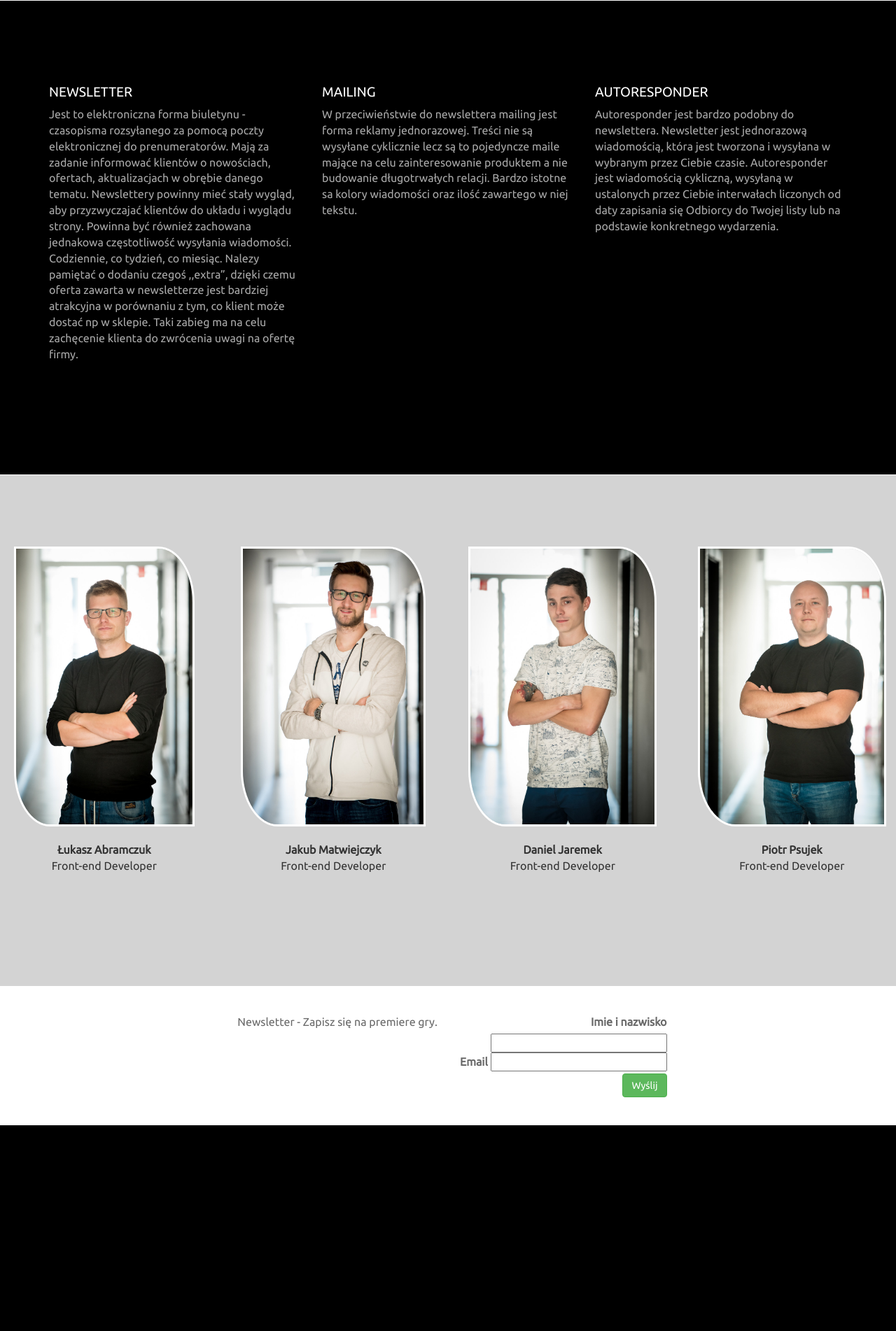
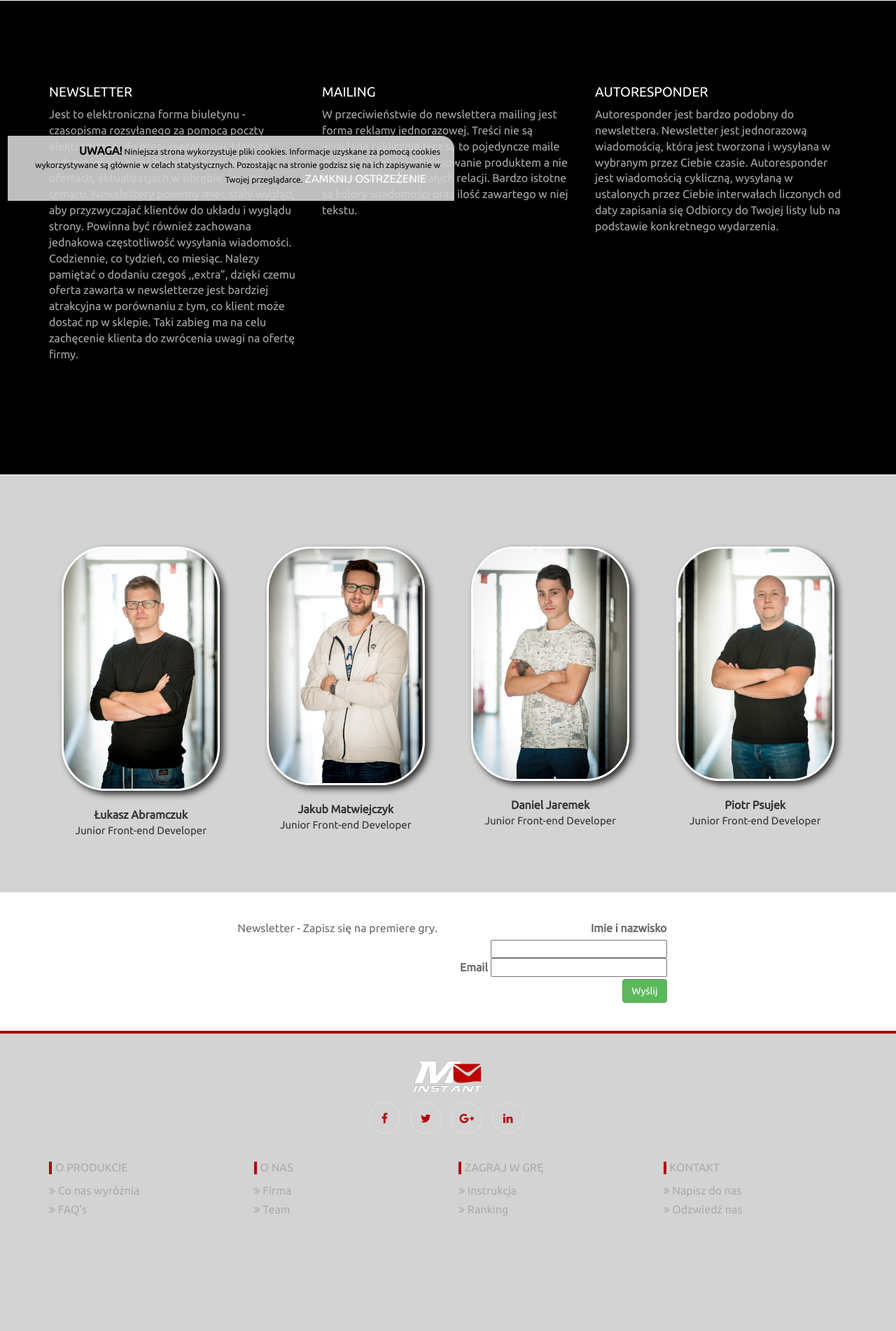
Before and after one commit to infoshareacademy/jfddl2-imail, a PHP site: page / in a window 1280 px wide. Shown: the part 502-2404 px from the top of the page at 70% size. Before the commit the page ends 2110 px from the top, so only its background shows below. Run offline with PHP 8.4, Linux system fonts and the light colour scheme; some libraries are stand-ins or nearby versions.

Commit message:
Merge branch 'menu-js' of D:\www\jfddl2-imail with conflicts.

```diff
--- a/css/style.css
+++ b/css/style.css
@@ -1,4 +1,4 @@
-*   {
+* {
     margin: 0;
     padding: 0;
     font-size: 16px;
@@ -62,7 +62,6 @@ header .action-bar .my-account .popup{display:inline-block;pointer-events:none;p
     font-size: 16px;
 }
 
-
 article {
     margin: 10px 0 20px 0;
     color: white;
@@ -73,20 +72,16 @@ article {
 
 
 
-footer  {
-    background-color:black;
-    height: 140px;
-    color: white;
+/*footer  {*/
+    /*background-color:black;*/
+    /*height: 140px;*/
+    /*color: white;*/
     text-align-last: center;
-    padding: 10px;
-    margin-bottom: 30px;
-}
+    /*padding: 10px;*/
+    /*margin-bottom: 30px;*/
+/*}*/
 
-
-
-
-#footer
-{
+#footer {
     background-color: black;
     margin-top: 0.5px;
 }
@@ -141,22 +136,24 @@ footer  {
     margin-top: 1.5px;
     font-size: 1.1em;
     font-family: 'Ubuntu', sans-serif;
+
+
 }
 
 h3 {
-     color: white;
-     font-size: 1.2em;
+    color: white;
+    font-size: 1.2em;
 }
 
 .imgau {
-    height: 400px;
-    width: auto;
+    max-width: 100%;
     margin: 0px auto;
-    border-bottom-left-radius: 20%;
-    border-top-right-radius: 20%;
+    box-shadow: 5px 5px 10px;
+    border-radius: 63px;
     border: 3px solid white;
     margin-top: 1.5px;
     font-family: 'Ubuntu', sans-serif;
+
 }
 
 .form {
@@ -172,4 +169,119 @@ h3 {
 
 .names {
     text-align: center;
+    padding: 0 0 30% 0;
+    font-size: 15px;
 }
+
+/* Cookie warning */
+#cookie-warn {
+    position: fixed;
+    bottom: 0;
+    background-color: rgba(211, 211, 211, 0.9);
+    margin: 10px;
+    padding: 10px;
+    width: 50vw;
+    display: none;
+    border: 1.5px solid black;
+    z-index: 99;
+    border-top-right-radius: 20px;
+
+}
+
+#cookie-warn a {
+    color: white;
+    text-transform: uppercase;
+
+    padding-right: 20px;
+}
+
+#cookie-warn p {
+    font-size: 12px;
+    color: black;
+    margin-right: 10px;
+    text-align: right;
+}
+
+footer.nb-footer {
+    border-top: 4px solid #af0005;
+}
+
+footer.nb-footer .about {
+    margin: 0 auto;
+    margin-top: 40px;
+    max-width: 1170px;
+    text-align: center;
+}
+
+footer.nb-footer .about p {
+    font-size: 13px;
+    color: #999;
+    margin-top: 30px;
+    text-decoration: none;
+}
+
+footer.nb-footer .about .social-media {
+    margin-top: 15px;
+}
+
+footer.nb-footer .about .social-media ul li a {
+    display: inline-block;
+    width: 45px;
+    height: 45px;
+    line-height: 45px;
+    border-radius: 50%;
+    font-size: 16px;
+    color: #af0005;
+    border: 1px solid rgba(255, 255, 255, 0.3);
+    text-decoration: none;
+}
+
+footer.nb-footer .about .social-media ul li a:hover {
+    background: #af0005;
+    color: #fff;
+    border-color: #af0005;
+}
+
+footer.nb-footer .footer-info-single {
+    margin-top: 30px;
+}
+
+footer.nb-footer .footer-info-single .title {
+    color: #aaa;
+    text-transform: uppercase;
+    font-size: 16px;
+    border-left: 4px solid #af0005;
+    padding-left: 5px;
+}
+
+footer.nb-footer .footer-info-single ul li a {
+    display: block;
+    color: #aaa;
+    padding: 2px 0;
+    text-decoration: none;
+}
+
+footer.nb-footer .footer-info-single ul li a:hover {
+    color: #af0005;
+}
+
+footer.nb-footer .footer-info-single p {
+    font-size: 13px;
+    line-height: 20px;
+    color: #aaa;
+}
+
+/*footer.nb-footer .copyright {*/
+    /*margin-top: 15px;*/
+    /*background: #111;*/
+    /*padding: 7px 0;*/
+    /*color: #999;*/
+/*}*/
+
+/*footer.nb-footer .copyright p {*/
+    /*margin: 0;*/
+    /*padding: 0;*/
+
+.imgau-wrapper {
+    padding: 0 7%;
+}
--- a/index.html
+++ b/index.html
@@ -8,6 +8,8 @@
     <link href="https://fonts.googleapis.com/css?family=Ubuntu&amp;subset=latin-ext" rel="stylesheet">
     <link href="https://cdnjs.cloudflare.com/ajax/libs/font-awesome/4.6.3/css/font-awesome.css" rel="stylesheet">
     <link href="css/animate.css" rel="stylesheet">
+    <script src="http://code.jquery.com/jquery-1.9.1.min.js"></script>
+
     <meta name="viewport" content="width=device-width, initial-scale=1">
     <link rel="stylesheet" href="https://maxcdn.bootstrapcdn.com/bootstrap/3.3.7/css/bootstrap.min.css">
     <script src="https://maxcdn.bootstrapcdn.com/bootstrap/3.3.7/js/bootstrap.min.js"></script>
@@ -46,7 +48,8 @@
                             </li>
 
                             <li class="dropdown">
-                                <a href="#product" class="dropdown-toggle" data-toggle="dropdown">Produkt<span class="caret"></span></a>
+                                <a href="#product" class="dropdown-toggle" data-toggle="dropdown">Produkt<span
+                                        class="caret"></span></a>
                                 <ul class="dropdown-menu" role="menu">
                                     <li><a href="<?php echo base_url() ?>juniorcollege">About us</a></li>
                                     <li><a href="<?php echo base_url() ?>course">Course</a></li>
@@ -79,8 +82,8 @@
 
 <div id="wpapper">
     <section class="home">
-        <article class="zajawka">Efektywny mailing to nasza specjalność... :-) <br>Sprawdź nas. </article>
-        <img style="display: block;" src="pictures/logo.png" alt="" />
+        <article class="zajawka">Efektywny mailing to nasza specjalność... :-) <br>Sprawdź nas.</article>
+        <img style="display: block;" src="pictures/logo.png" alt=""/>
 
     </section>
 
@@ -91,14 +94,25 @@
         <div class="row">
             <div class="col-lg-4">
                 <h3 class="newsletter">NEWSLETTER</h3>
-                <p>Jest to elektroniczna forma biuletynu - czasopisma rozsyłanego za pomocą poczty elektronicznej do prenumeratorów. Mają za zadanie informować klientów o nowościach, ofertach, aktualizacjach w obrębie danego tematu. Newslettery powinny mieć stały wygląd, aby przyzwyczajać klientów do układu i wyglądu strony. Powinna być również zachowana jednakowa częstotliwość wysyłania wiadomości. Codziennie, co tydzień, co miesiąc. Nalezy pamiętać o dodaniu czegoś ,,extra”, dzięki czemu oferta zawarta w newsletterze jest bardziej atrakcyjna w porównaniu z tym, co klient może dostać np w sklepie. Taki zabieg ma na celu zachęcenie klienta do zwrócenia uwagi na ofertę firmy.</p>
+                <p>Jest to elektroniczna forma biuletynu - czasopisma rozsyłanego za pomocą poczty elektronicznej do
+                    prenumeratorów. Mają za zadanie informować klientów o nowościach, ofertach, aktualizacjach w obrębie
+                    danego tematu. Newslettery powinny mieć stały wygląd, aby przyzwyczajać klientów do układu i wyglądu
+                    strony. Powinna być również zachowana jednakowa częstotliwość wysyłania wiadomości. Codziennie, co
+                    tydzień, co miesiąc. Nalezy pamiętać o dodaniu czegoś ,,extra”, dzięki czemu oferta zawarta w
+                    newsletterze jest bardziej atrakcyjna w porównaniu z tym, co klient może dostać np w sklepie. Taki
+                    zabieg ma na celu zachęcenie klienta do zwrócenia uwagi na ofertę firmy.</p>
             </div>
             <div class="col-lg-4">
                 <h3 class="newsletter">MAILING</h3>
-                <p>W przeciwieństwie do newslettera mailing jest forma reklamy jednorazowej. Treści nie są wysyłane cyklicznie lecz są to pojedyncze maile mające na celu zainteresowanie produktem a nie budowanie długotrwałych relacji. Bardzo istotne sa kolory wiadomości oraz ilość zawartego w niej tekstu.</p>
+                <p>W przeciwieństwie do newslettera mailing jest forma reklamy jednorazowej. Treści nie są wysyłane
+                    cyklicznie lecz są to pojedyncze maile mające na celu zainteresowanie produktem a nie budowanie
+                    długotrwałych relacji. Bardzo istotne sa kolory wiadomości oraz ilość zawartego w niej tekstu.</p>
             </div>
             <div class="col-lg-4"><h3 class="newsletter">AUTORESPONDER</h3>
-                <p>Autoresponder jest bardzo podobny do newslettera. Newsletter jest jednorazową wiadomością, która jest tworzona i wysyłana w wybranym przez Ciebie czasie. Autoresponder jest wiadomością cykliczną, wysyłaną w ustalonych przez Ciebie interwałach liczonych od daty zapisania się Odbiorcy do Twojej listy lub na podstawie konkretnego wydarzenia.</p>
+                <p>Autoresponder jest bardzo podobny do newslettera. Newsletter jest jednorazową wiadomością, która jest
+                    tworzona i wysyłana w wybranym przez Ciebie czasie. Autoresponder jest wiadomością cykliczną,
+                    wysyłaną w ustalonych przez Ciebie interwałach liczonych od daty zapisania się Odbiorcy do Twojej
+                    listy lub na podstawie konkretnego wydarzenia.</p>
             </div>
 
         </div>
@@ -107,31 +121,44 @@
 
 <a name="aboutus"></a>
 <div class="aboutus">
+    <div class="container">
         <div class="row">
             <div class="col-lg-3 col-md-6 col-xs-12">
+                <div class="imgau-wrapper">
                     <img class="imgau" style="display: block;" src="lukasz.jpg" alt=""/>
-            <br><p class="names"><strong>Łukasz Abramczuk</strong>
-            <br>Front-end Developer</p>
+                    <br>
+                    <p class="names"><strong>Łukasz Abramczuk</strong>
+                        <br>Junior Front-end Developer</p>
+                </div>
             </div>
             <div class="col-lg-3 col-md-6 col-xs-12">
+                <div class="imgau-wrapper">
                     <img class="imgau" style="display: block;" src="kuba.jpg" alt=""/>
-           <br><p class="names"><strong>Jakub Matwiejczyk</strong>
-            <br>Front-end Developer</p>
+                    <br>
+                    <p class="names"><strong>Jakub Matwiejczyk</strong>
+                        <br>Junior Front-end Developer</p>
+                </div>
             </div>
             <div class="col-lg-3 col-md-6 col-xs-12">
+                <div class="imgau-wrapper">
                     <img class="imgau" style="display: block;" src="daniel.jpg" alt=""/>
-            <br><p class="names"><strong>Daniel Jaremek</strong>
-            <br>Front-end Developer</p>
+                    <br>
+                    <p class="names"><strong>Daniel Jaremek</strong>
+                        <br>Junior Front-end Developer</p>
+                </div>
             </div>
             <div class="col-lg-3 col-md-6 col-xs-12">
+                <div class="imgau-wrapper">
                     <img class="imgau" style="display: block;" src="piotr.jpg" alt=""/>
-            <br><p class="names"><strong>Piotr Psujek</strong>
-            <br>Front-end Developer</p>
+                    <br>
+                    <p class="names"><strong>Piotr Psujek</strong>
+                        <br>Junior Front-end Developer</p>
+                </div>
+            </div>
         </div>
     </div>
 
-
-</div>
+    <section>
 
         <a name="contact"></a>
 
@@ -156,5 +183,88 @@
                         </div>
                     </form>
                 </div>
+    </section>
 
+
+    <!--FOOTER-->
+    <footer class="nb-footer">
+        <div class="container">
+            <div class="row">
+                <div class="col-sm-12">
+                    <div class="about">
+                        <img src="pictures/logo_footer.png" class="img-responsive center-block">
+
+                        <div class="social-media">
+                            <ul class="list-inline">
+                                <li><a href="#" title=""><i class="fa fa-facebook"></i></a></li>
+                                <li><a href="#" title=""><i class="fa fa-twitter"></i></a></li>
+                                <li><a href="#" title=""><i class="fa fa-google-plus"></i></a>
+                                </li>
+                                <li><a href="#" title=""><i class="fa fa-linkedin"></i></a></li>
+                            </ul>
+                        </div>
+                    </div>
+                </div>
+
+                <div class="col-md-3 col-sm-6">
+                    <div class="footer-info-single">
+                        <h2 class="title">o Produkcie</h2>
+                        <ul class="list-unstyled">
+                            <li><a href="#" title=""><i class="fa fa-angle-double-right"></i>
+                                Co nas wyróżnia</a></li>
+                            <li><a href="#" title=""><i class="fa fa-angle-double-right"></i>
+                                FAQ's</a></li>
+                        </ul>
+                    </div>
+                </div>
+
+                <div class="col-md-3 col-sm-6">
+                    <div class="footer-info-single">
+                        <h2 class="title">o NAS</h2>
+                        <ul class="list-unstyled">
+                            <li><a href="#" title=""><i class="fa fa-angle-double-right"></i>
+                                Firma</a></li>
+                            <li><a href="#" title=""><i class="fa fa-angle-double-right"></i>
+                                Team</a></li>
+                        </ul>
+                    </div>
+                </div>
+
+                <div class="col-md-3 col-sm-6">
+                    <div class="footer-info-single">
+                        <h2 class="title">Zagraj w grę</h2>
+                        <ul class="list-unstyled">
+                            <li><a href="#" title=""><i class="fa fa-angle-double-right"></i>
+                                Instrukcja</a></li>
+                            <li><a href="#" title=""><i class="fa fa-angle-double-right"></i>
+                                Ranking</a></li>
+                        </ul>
+                    </div>
+                </div>
+
+                <div class="col-md-3 col-sm-6">
+                    <div class="footer-info-single">
+                        <h2 class="title">Kontakt</h2>
+                        <ul class="list-unstyled">
+                            <li><a href="#" title=""><i class="fa fa-angle-double-right"></i>
+                                Napisz do nas</a></li>
+                            <li><a href="#" title=""><i class="fa fa-angle-double-right"></i>
+                                Odzwiedź nas</a></li>
+                        </ul>
+                    </div>
+                </div>
+
+            </div>
+        </div>
+    </footer>
+
+
+    <section id="cookie-warn">
+        <p><strong>UWAGA!</strong> Niniejsza strona wykorzystuje pliki cookies.
+            Informacje uzyskane za pomocą cookies wykorzystywane są głównie
+            w celach statystycznych. Pozostając na stronie godzisz się na
+            ich zapisywanie w Twojej przeglądarce.
+            <a href="javascript:void(0);" id="close-cookie-warn"
+            >Zamknij ostrzeżenie</a></p>
+    </section>
 </body>
```
Also changed, not shown: js/script.js (+19 -4 lines), pictures/logo_footer.png (added). Lines whose indentation alone changed are shown as unchanged.
